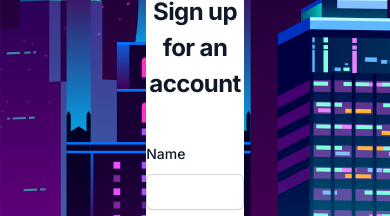
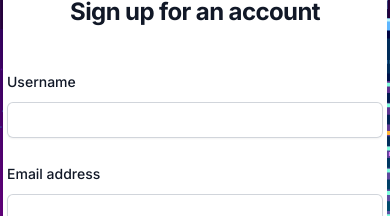
Before and after one commit to jaakko13/Tamhattan, a Next.js app: page /signup in a window 390 px wide. Shown: the part 270-486 px from the top of the page. Built offline with nearby package versions, Linux system fonts and the light colour scheme; no server answers.

Commit message:
responsive layouts for sign up and login

```diff
--- a/app/components/loginComponent.tsx
+++ b/app/components/loginComponent.tsx
@@ -22,7 +22,7 @@ function LoginComponent() {
     }
 
     return (
-        <div className="flex size-3/12 flex-col justify-center bg-white mt-24 rounded-xl">
+        <div className="flex h-1/2 w-96 flex-col justify-center bg-white mt-24 mb-10 px-1 rounded-xl">
             <div className="sm:mx-auto sm:w-full sm:max-w-sm pt-6">
                 <Image
                     className="mx-auto h-10 w-auto"
--- a/app/components/signUpComponent.tsx
+++ b/app/components/signUpComponent.tsx
@@ -27,7 +27,7 @@ function SignUpComponent() {
     }
 
     return (
-        <div className="flex size-3/12 flex-col justify-center bg-white mt-24 rounded-xl">
+        <div className="flex flex-col h-1/2 w-96 justify-center bg-white mt-24 mb-10 px-1 rounded-xl box-border">
             <div className="sm:mx-auto sm:w-full sm:max-w-sm pt-6">
                 <Image
                     className="mx-auto h-10 w-auto"
@@ -43,7 +43,7 @@ function SignUpComponent() {
                 <form className="space-y-6" onSubmit={onSubmit}>
                     <div>
                         <label className="block text-sm font-medium leading-6 text-gray-900">
-                            Name
+                            Username
                         </label>
                         <div className="mt-2">
                             <input
--- a/app/components/userAuthFunctions.tsx
+++ b/app/components/userAuthFunctions.tsx
@@ -5,7 +5,6 @@ import { createClient } from '@/utils/supabase/server'
 import { redirect } from 'next/navigation'
 import { useEffect } from 'react'
 import { User } from '@supabase/supabase-js'
-
 
 const cookieStore = cookies()
 const supabase = createClient(cookieStore)
--- a/app/globals.css
+++ b/app/globals.css
@@ -4,8 +4,10 @@
 
 .bg{
     background-image: url("../public/skylineBG.svg");
-    height: 100vh;
+    height: 100dvh;
+    width: 100%;
 	background-repeat: no-repeat;
     background-size: cover;
-    background-origin: border-box;
+    overflow-y: auto;
+        /* background-origin: border-box; */
 }
--- a/app/signup/page.tsx
+++ b/app/signup/page.tsx
@@ -1,11 +1,15 @@
 import SignUpComponent from "../components/signUpComponent";
 import NavBar from "../components/navBar";
+import Image from "next/image";
+import skylineBG from '../../public/skylineBG.svg'
 
 export default function SignUp() {
   return (
     <main>
       <div className="bg">
-        <NavBar />
+
+      <NavBar />
+
         <div className="flex justify-center">
           <SignUpComponent />
         </div>
```
Also changed, not shown: app/components/navBar.tsx (+1 -8 lines).
